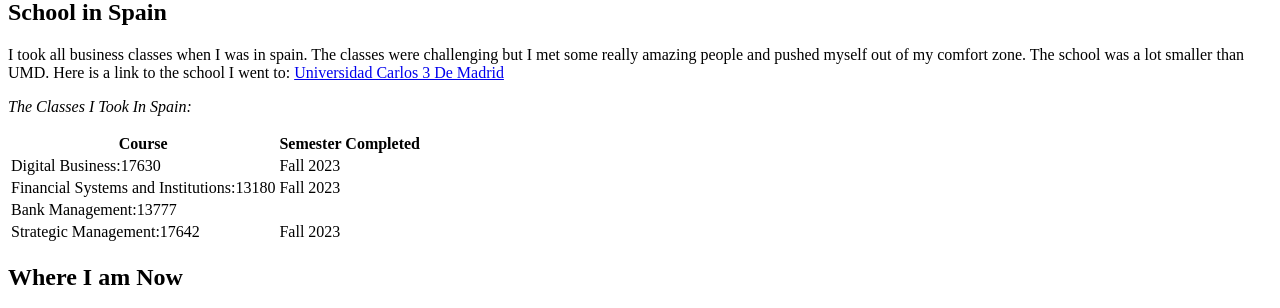
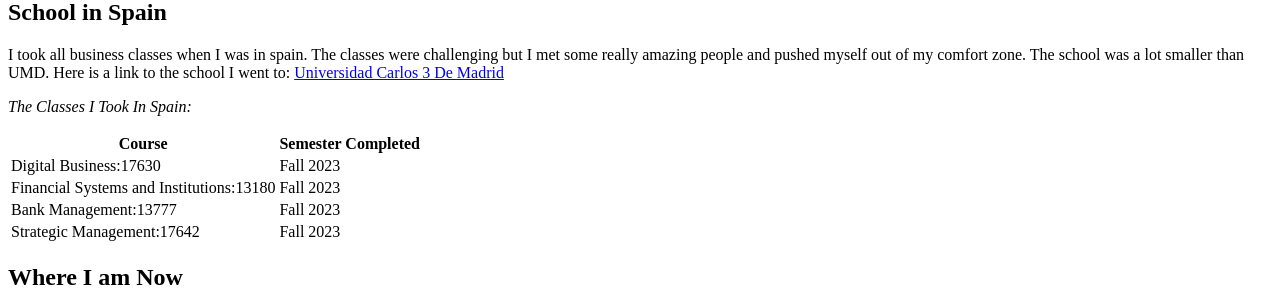
Before and after one commit to zoepaidas/helloWorld2, a Flask app: page /about in a window 1280 px wide. Shown: the part 518-826 px from the top of the page. Run offline with Flask 3, Linux system fonts and the light colour scheme.

Commit message:
fixed bug

```diff
--- a/templates/about.html
+++ b/templates/about.html
@@ -53,7 +53,7 @@
             </tr>
             <tr>
                 <td>Bank Management:13777</td>
-                <td><Fall 2023</td>
+                <td>Fall 2023</td>
             </tr>
             <tr>
                 <td>Strategic Management:17642</td>
```
